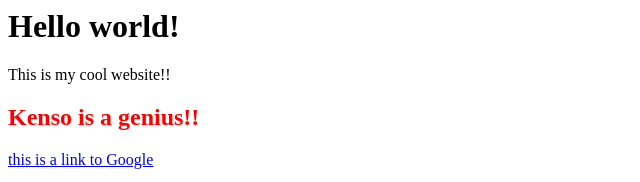
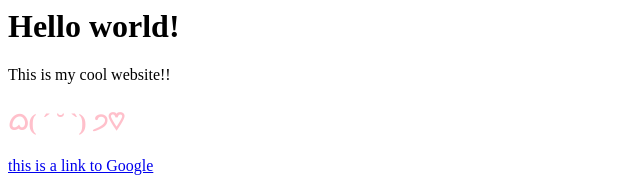
Before and after one commit to South-Hills-Academy-High-School/11-29-home-page-v0-1-zjiangsha, a plain HTML site: page index.html in a window 1280 px wide. Shown: the top 182 px of the page, without its empty margins (0-640 px from the left). Drawn offline with Linux system fonts and the light colour scheme.

Commit message:
working on home page

```diff
--- a/index.html
+++ b/index.html
@@ -3,7 +3,7 @@
 
 This is my cool website!!
 
-<h2 style="color:red">Kenso is a genius!!</h2>
+<h2 style="color:pink">ᜊ( ´ ˘ `) ੭♡</h2>
 
 <p><a href="http://www.google.com">this is a link to Google</a></p>
 
```
